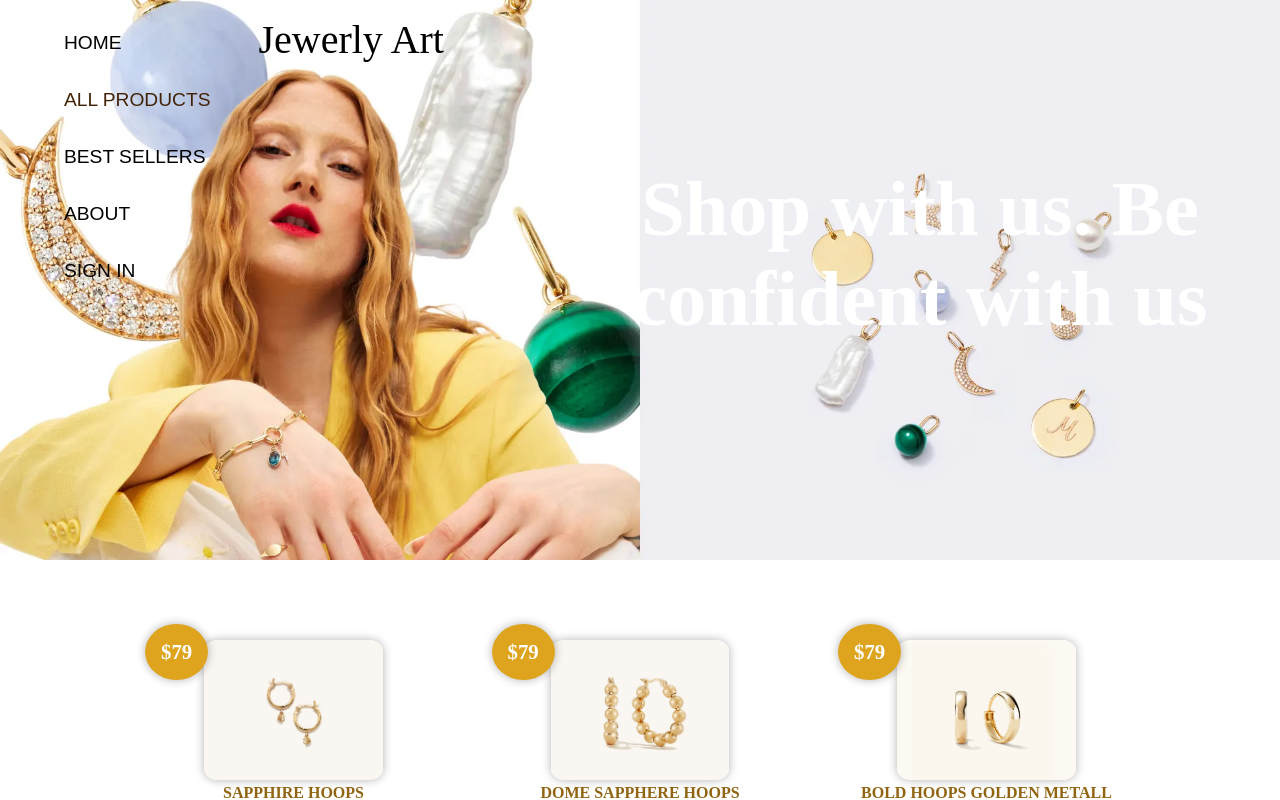
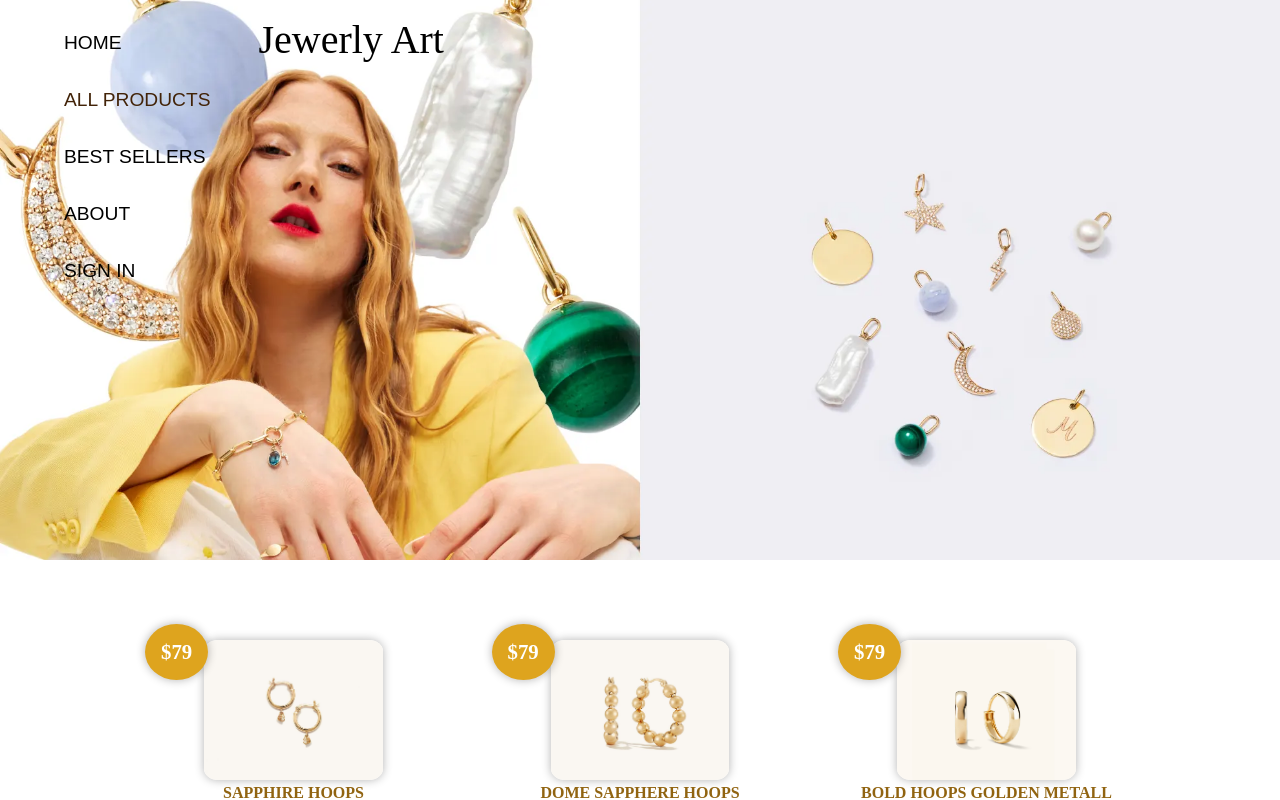
Before and after one commit to NazikAskhatova/diploma, a React (Create React App) app: page /products in a window 1280 px wide. Shown: the top 800 px of the page. Built offline with nearby package versions, Linux system fonts and the light colour scheme; a web font is replaced by a local one.

Commit message:
Contacts, BestSellers and others pages was updated

```diff
--- a/src/pages/About.js
+++ b/src/pages/About.js
@@ -7,7 +7,7 @@ function About() {
     <>
 
       <Header
-        title="About our talented team and company."
+        // title="About our talented team and company."
         image={image}
       ></Header>
     </>
--- a/src/pages/BestSellers.js
+++ b/src/pages/BestSellers.js
@@ -6,7 +6,7 @@ function BestSellers() {
   return (
     <>
       <Header
-        title="Here u can fond pur best products."
+        // title="Here u can fond pur best products."
         image={image}
       ></Header>
     </>
--- a/src/pages/Contacts.js
+++ b/src/pages/Contacts.js
@@ -5,7 +5,7 @@ import image from "../assets/cart-nav.webp";
 function Contacts() {
   return (
     <>
-      <Header title="Find our contacts" image={image}></Header>
+      <Header image={image}></Header>
     </>
   );
 }
--- a/src/pages/Products.js
+++ b/src/pages/Products.js
@@ -8,7 +8,7 @@ import { getProducts } from "../data/dataProducts";
 function Products() {
   return (
     <>
-      <Header title="Shop with us. Be confident with us" image={image}></Header>
+      <Header image={image}></Header>
 
       <ProductList products={getProducts()} />
     </>
```
Also changed, not shown: src/pages/CheckOut.js (+0 -74 lines).
